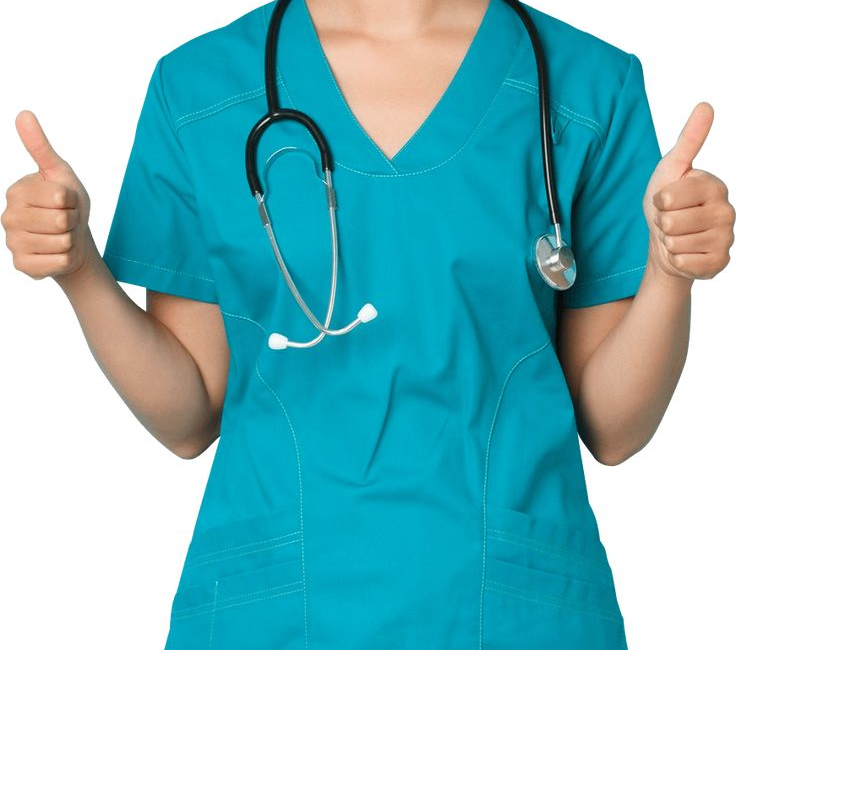
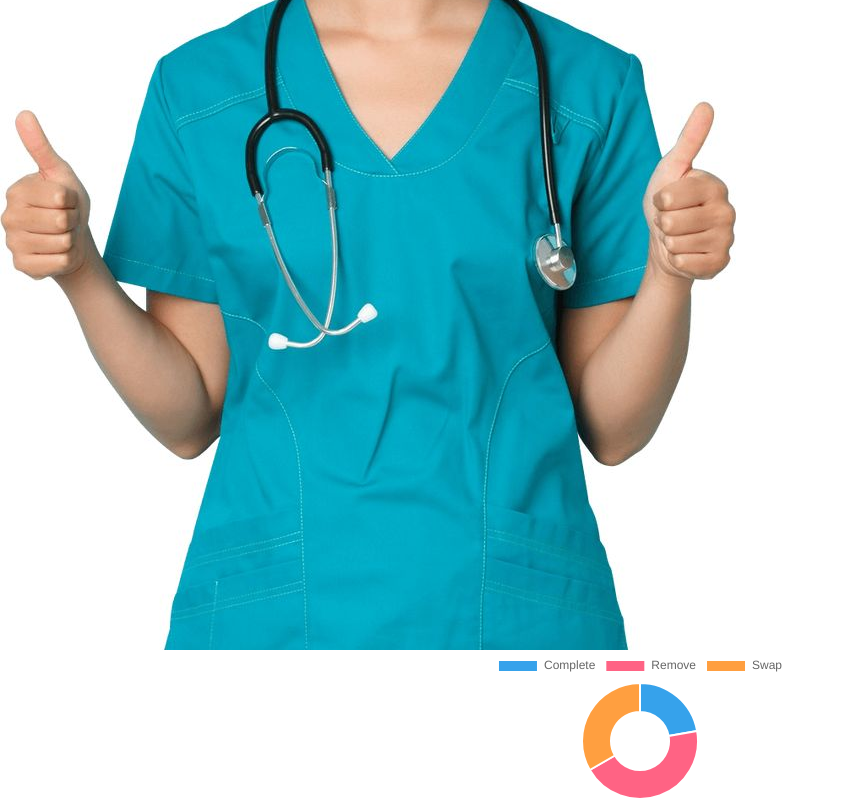
Before and after one commit to leenagupta7/EDoctor-, a React (Vite) app: page / in a window 1280 px wide. Shown: the part 802-1602 px from the top of the page, without its empty margins (0-845 px from the left). Before the commit the page ends 1452 px from the top, so only its background shows below. Built offline with nearby package versions, Linux system fonts and the light colour scheme.

Commit message:
add chartjs

```diff
--- a/package.json
+++ b/package.json
@@ -18,7 +18,9 @@
     "@mui/icons-material": "^5.15.17",
     "@mui/material": "^5.15.17",
     "axios": "^1.6.8",
+    "chart.js": "^4.4.3",
     "react": "^18.2.0",
+    "react-chartjs-2": "^5.2.0",
     "react-dom": "^18.2.0",
     "react-router-dom": "^6.23.1",
     "sweetalert2": "^11.11.0"
--- /dev/null
+++ b/src/Component/Chart.jsx
@@ -0,0 +1,25 @@
+import React from 'react'
+import {Chart as Chartjs, defaults} from 'chart.js/auto'
+import {Doughnut} from 'react-chartjs-2'
+
+defaults.maintainAspectRatio = false;
+defaults.responsive = true;
+
+const Chart = ({complete,remove,swap}) => {
+    console.log('complete',complete);
+  return (
+    <div className="h-64 w-64 ">
+      <Doughnut
+        data={{
+          labels: ["Complete", "Remove", "Swap"],
+          datasets: [{
+            label: "task",
+            data: [complete,remove,swap],
+          }]
+        }}
+      />
+    </div>
+  )
+}
+
+export default Chart
--- a/src/Pages/Calendar.jsx
+++ b/src/Pages/Calendar.jsx
@@ -1,6 +1,7 @@
 import React, { useState, useEffect, useRef } from "react";
 import { useAuth0 } from "@auth0/auth0-react";
 import axios from 'axios';
+import Chart from "../Component/Chart";
 
 const Calendar = () => {
     const [tasks, setTasks] = useState([]);
@@ -14,6 +15,11 @@ const Calendar = () => {
     const [showSnoozeTimeInput, setShowSnoozeTimeInput] = useState(false);
     const { user } = useAuth0();
     const userId = user ? user.sub : undefined;
+    const [bundle,setBundle] = useState({
+        complete:0,
+        remove:0,
+        swap:0
+    })
 
     useEffect(() => {
         const timer = setInterval(() => {
@@ -29,8 +35,15 @@ const Calendar = () => {
         if (newTask.trim() !== "" && newTaskDateTime.trim() !== "") {
             try {
                 const response = await axios.post(`http://localhost:4000/addmedicine`, { userId: userId, task: newTask, dateTime: newTaskDateTime })
-                //console.log(response.data.updated_user.addmedicine);
                 setTasks(response.data.updated_user.addmedicine);
+                const taskData = response.data.updated_user.task;
+
+                setBundle({
+                  complete: taskData.complete,
+                  remove: taskData.remove,
+                  swap: taskData.snooze,
+                });
+                console.log('bundle',bundle);
             } catch (err) {
                 console.log(err);
             }
@@ -51,6 +64,12 @@ const Calendar = () => {
             )
             console.log(response.data);
             setTasks(response.data.user.addmedicine);
+            const taskData = response.data.user.task;
+            setBundle({
+              complete: taskData.complete,
+              remove: taskData.remove,
+              swap: taskData.snooze,
+            });
         } catch (err) {
             console.log(err);
         }
@@ -93,6 +112,12 @@ const Calendar = () => {
                 const response = await axios.get(`http://localhost:4000/getmedicine/${userId}`)
                 console.log(response.data);
                 setTasks(response.data.addmedicine);
+                const taskData = response.data.task;
+                setBundle({
+                complete: taskData.complete,
+                remove: taskData.remove,
+                swap: taskData.snooze,
+                });
             } catch (err) {
                 console.log('error in getmedicine frontend side', err);
             }
@@ -230,6 +255,7 @@ const Calendar = () => {
                 <audio ref={audioRef} src="alarm.mp3" preload="auto" />
                 {/* <Chatbot/> */}
             </div>
+            <Chart complete={bundle.complete} remove={bundle.remove} swap={bundle.swap} />
         </div>
     );
 }
--- a/src/Pages/Home.jsx
+++ b/src/Pages/Home.jsx
@@ -1,10 +1,12 @@
 import React from 'react'
 import Home1 from '../Component/Home1'
+import Chart from '../Component/Chart'
 
 const Home = () => {
   return (
     <div className="m-12">
       <Home1/>
+      <Chart complete="200" remove="400" swap="300" />
     </div>
   )
 }
```
Also changed, not shown: 1 other file (tests, documents, lock files or other folders).
